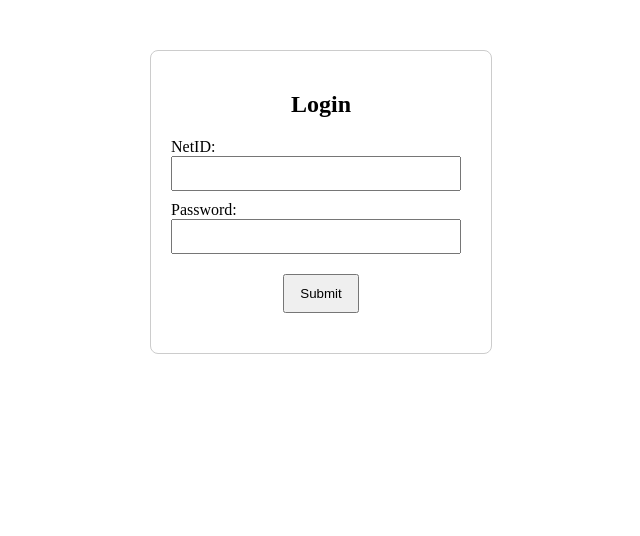
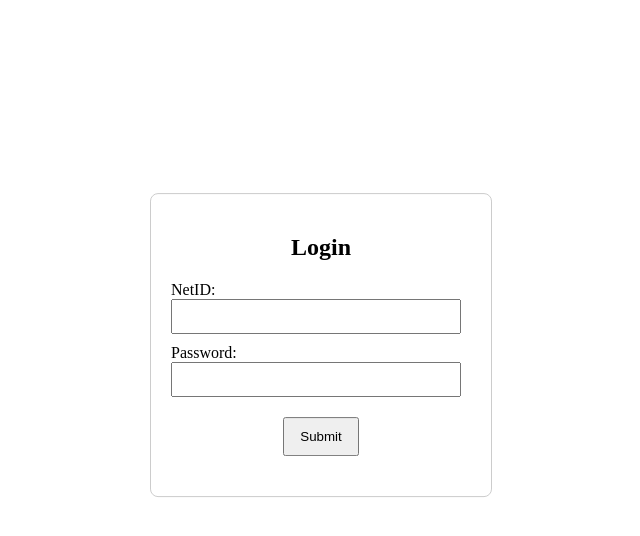
Before and after one commit to sun-xiao/classroom-sign-in, a React (Vite) app: page / in a window 1280 px wide. Shown: the top 536 px of the page, without its empty margins (319-959 px from the left). Built offline with nearby package versions, Linux system fonts and the light colour scheme.

Commit message:
login style

```diff
--- a/src/index.css
+++ b/src/index.css
@@ -16,14 +16,13 @@
 .position{
   display: flex;
 }
-.form{
+
+
+body{
   position: fixed;
   left: 50%;
-  top: 50%;
+  top: 40%;
   transform: translate(-50%,-50%);
-
-}
-body{
   margin: 0;
 }
 
```
